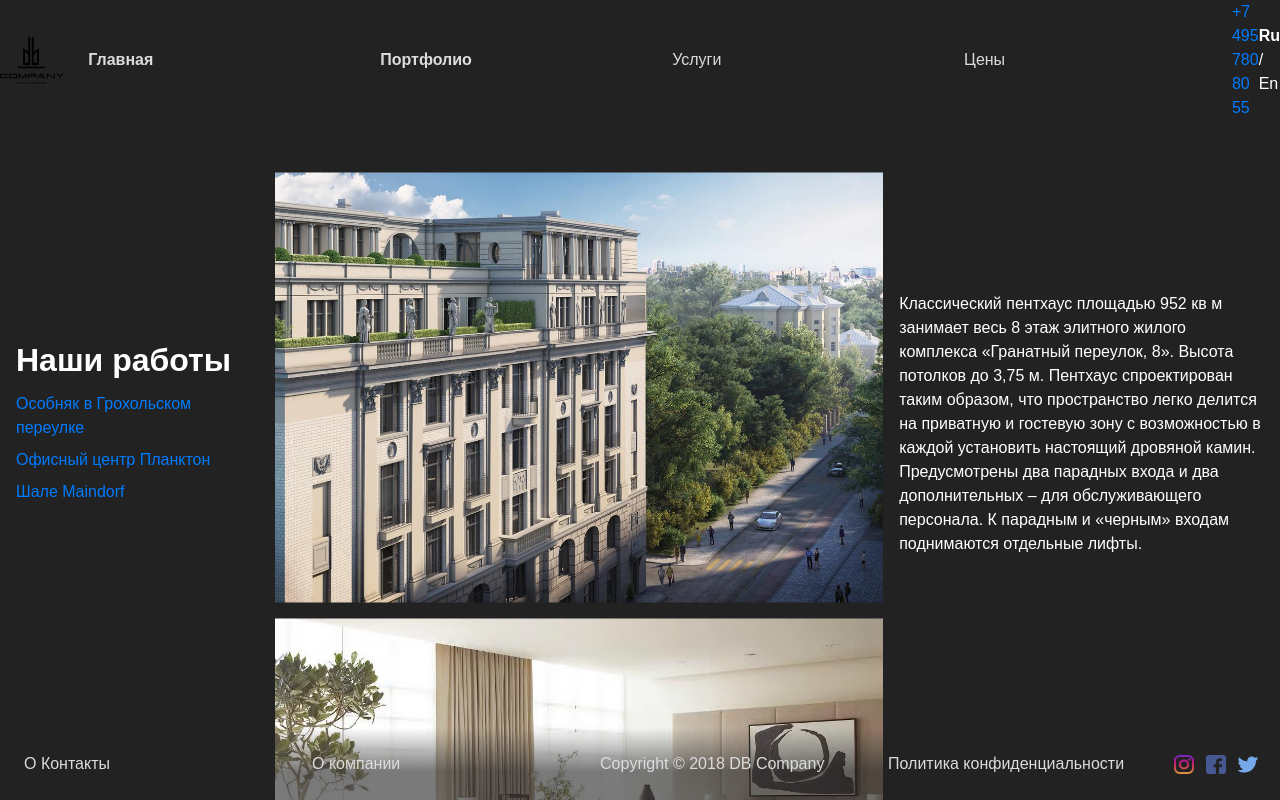
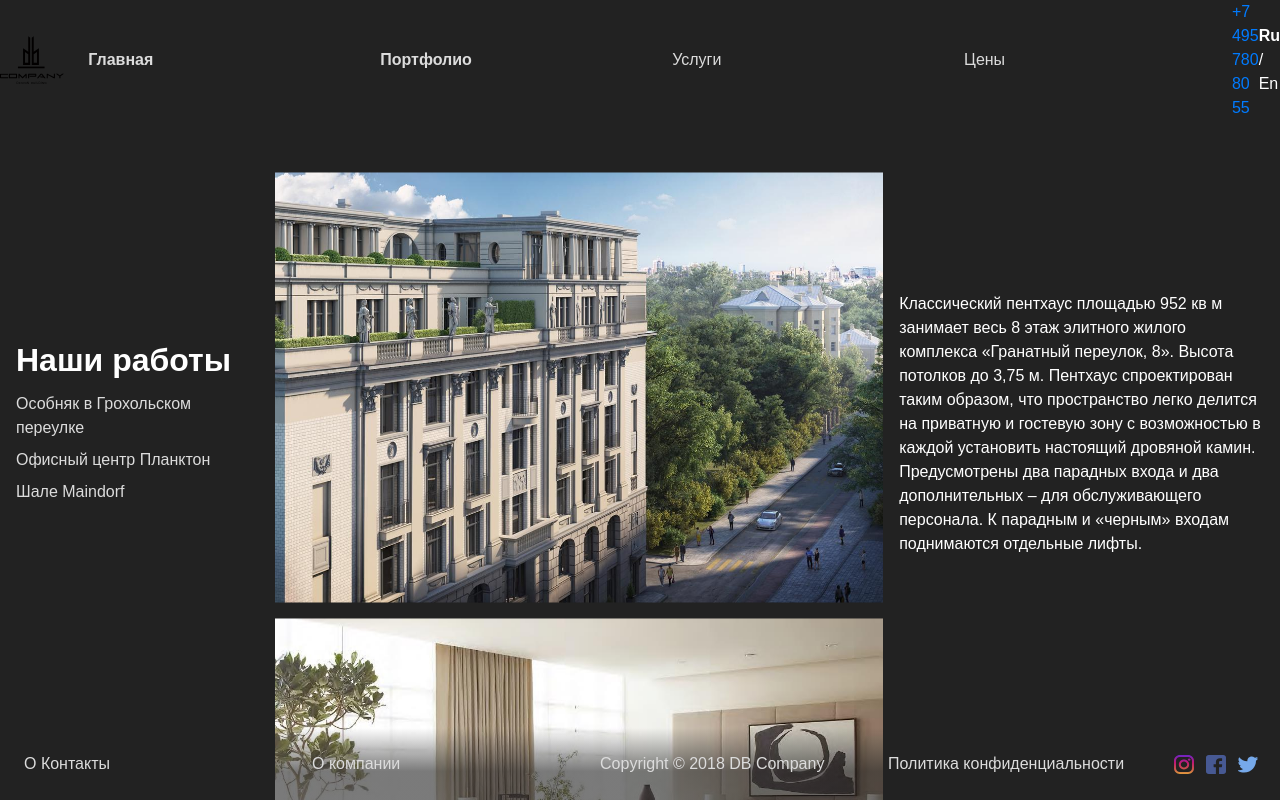
Before and after one commit to flipmotion/db, a React (Create React App) app: page /portfolio in a window 1280 px wide. Built offline with nearby package versions, Linux system fonts and the light colour scheme.

Commit message:
Set font color to white

```diff
--- a/src/components/PortfolioPage/PortfolioList.js
+++ b/src/components/PortfolioPage/PortfolioList.js
@@ -10,15 +10,18 @@ const Item = styled(NavLink).attrs({ activeClassName })`
   padding-right: 2rem;
   transition: padding 1s ease 0s;
   margin: 0.5rem 0;
+  color: rgb(220, 220, 220);
 
   &:hover {
     text-decoration: none;
+    color: rgb(240, 240, 240);
   }
 
   &.${activeClassName} {
     padding-left: 2rem;
     padding-right: 0;
     transition: padding 0.7s ease 0s;
+    color: rgb(240, 240, 240);
   }
 `;
 
```
